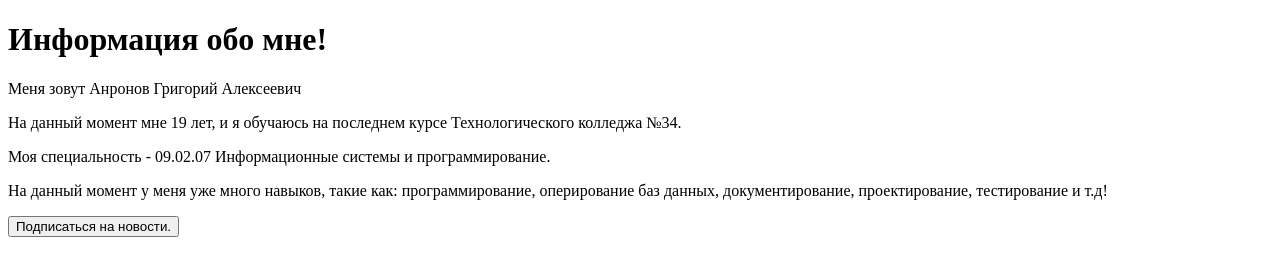
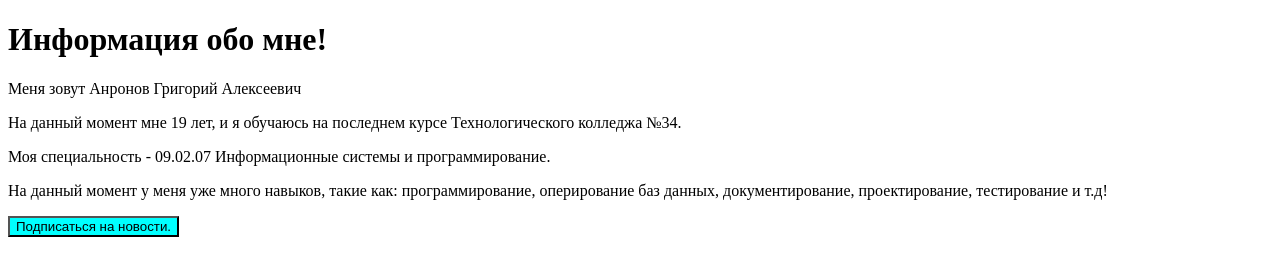
Before and after one commit to mrcgg4/HomeWork, a plain HTML site: page index.html in a window 1280 px wide. Drawn offline with Linux system fonts and the light colour scheme.

Commit message:
Изменен цвет кнопки

```diff
--- a/index.html
+++ b/index.html
@@ -11,6 +11,6 @@
     <p>На данный момент мне 19 лет, и я обучаюсь на последнем курсе Технологического колледжа №34.</p>
     <p>Моя специальность - 09.02.07 Информационные системы и программирование.</p>
     <p>На данный момент у меня уже много навыков, такие как: программирование, оперирование баз данных, документирование, проектирование, тестирование и т.д!</p>
-    <button>Подписаться на новости.</button>
+    <button style="background-color: aqua;">Подписаться на новости.</button>
 </body>
 </html>
```
